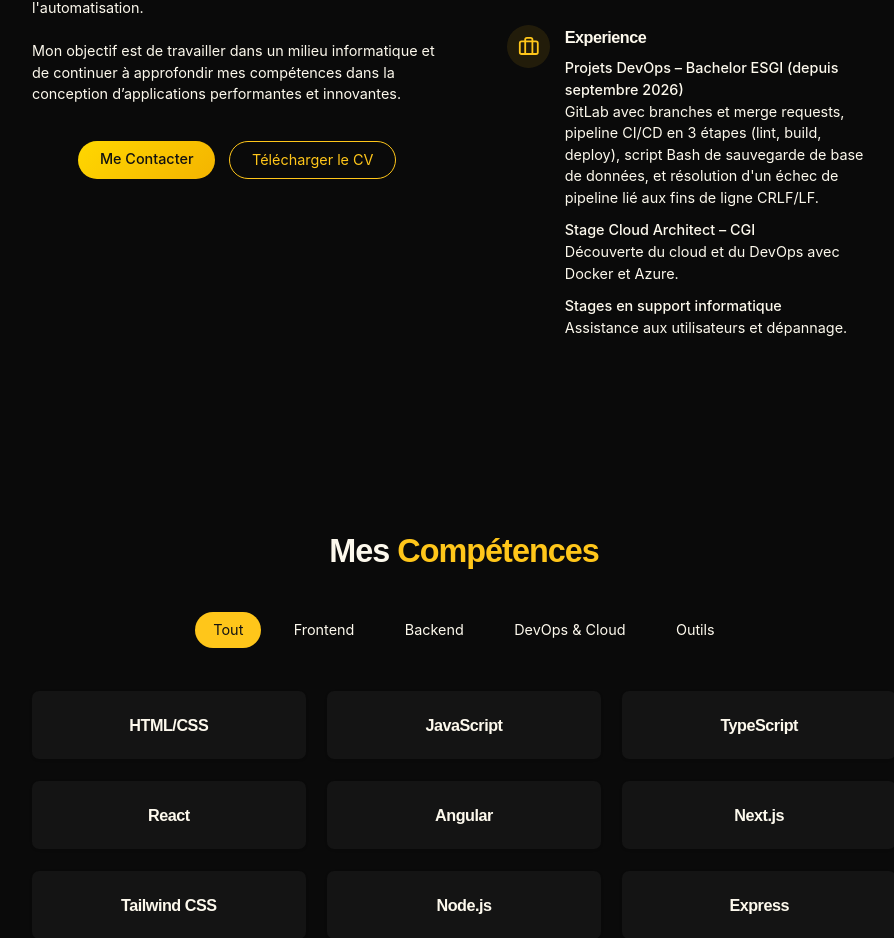
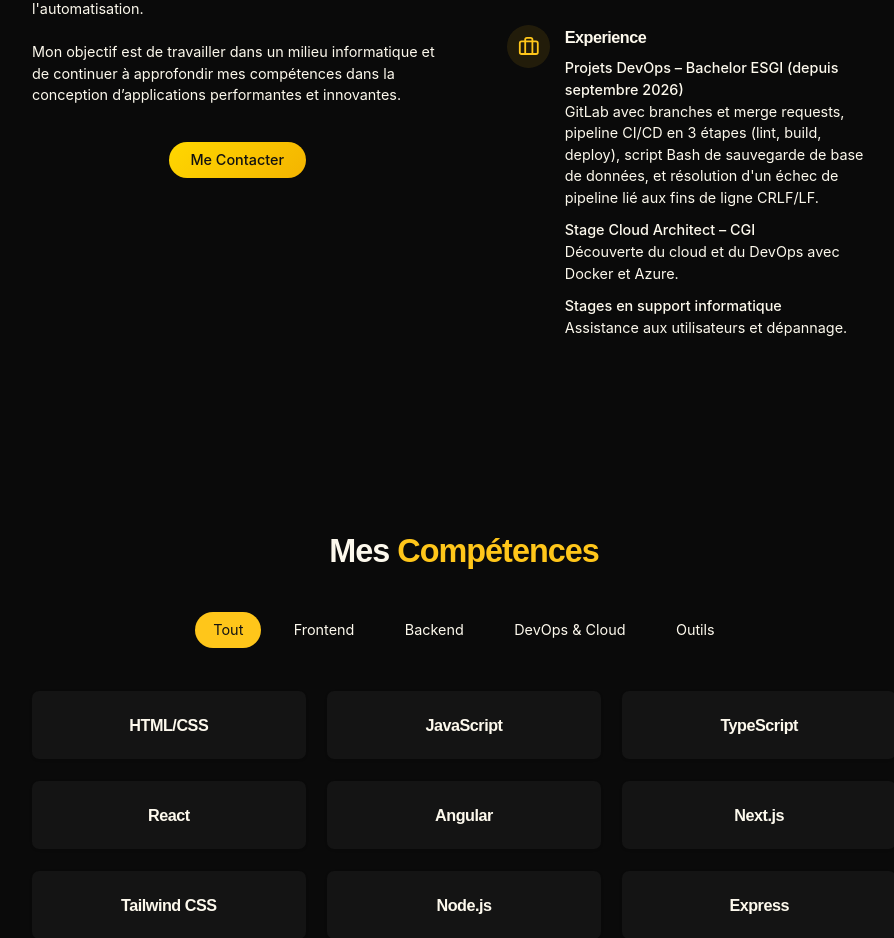
Before and after one commit to reineekoueth/portfolio-reineekoueth, a React (Vite) app: page / in a window 1280 px wide. Shown: the part 1315-2253 px from the top of the page, without its empty margins (176-1070 px from the left). Built offline with nearby package versions, Linux system fonts and the light colour scheme; the HTML template or start-up script is replaced by a standard one.

Commit message:
Remove CV download link from AboutSection
Removed the CV download link from the AboutSection component.

```diff
--- a/src/components/AboutSection.jsx
+++ b/src/components/AboutSection.jsx
@@ -31,14 +31,6 @@
               <a href="#contact" className="cosmic-button">
                 {" "}
                Me Contacter
-              </a>
-
-              <a
-                href=""
-                download
-                className="px-6 py-2 rounded-full border border-primary text-primary hover:bg-primary/10 transition-colors duration-300"
-              >
-                Télécharger le CV
               </a>
             </div>
           </div>
```
